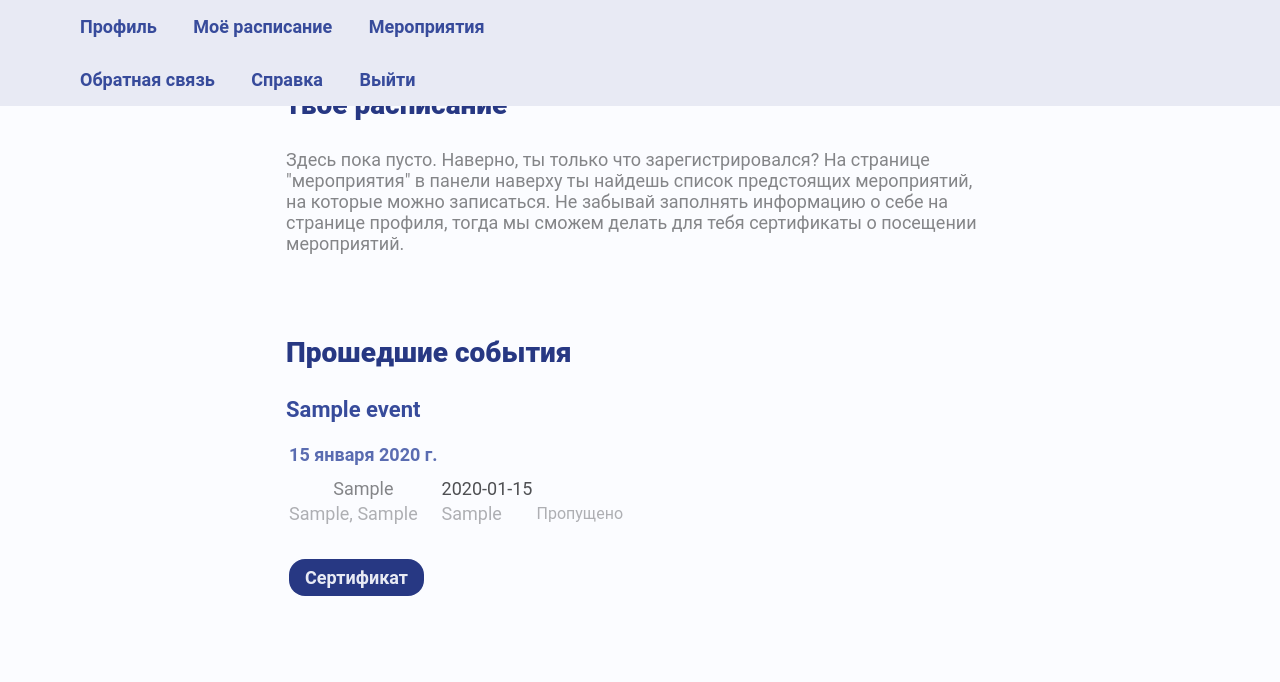
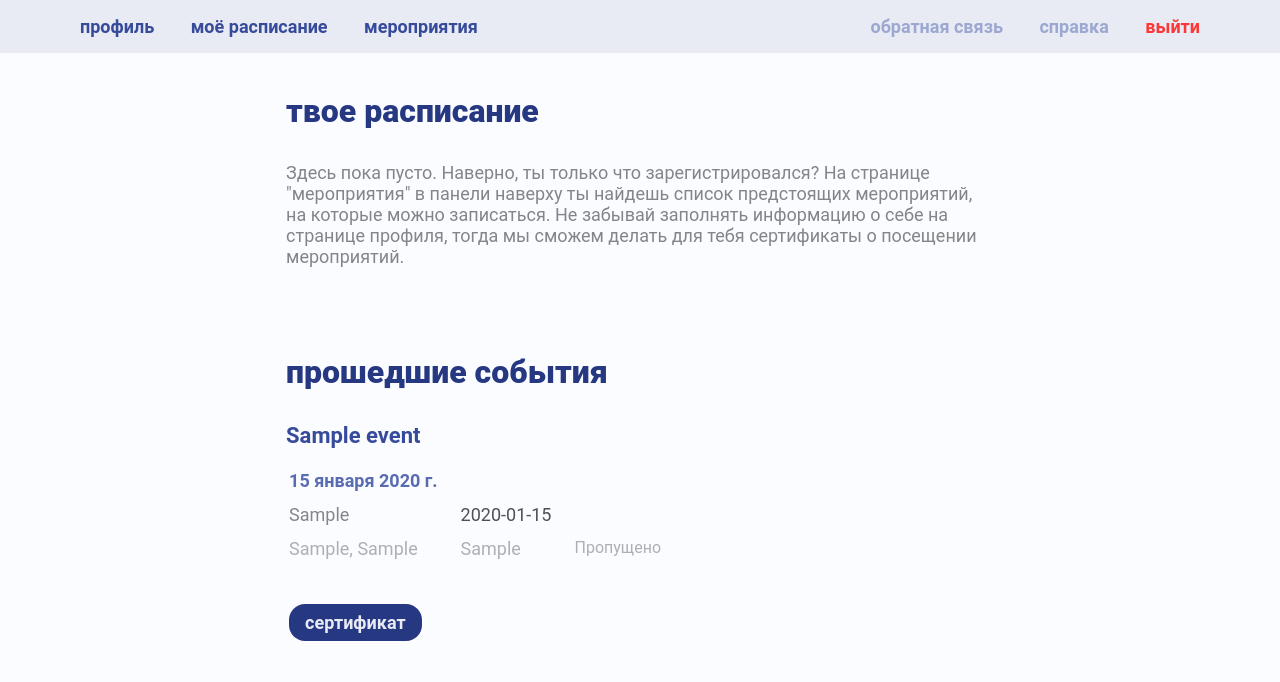
Before and after one commit to yualapshina/registration-system-coursework, a Django app: page /mylist/ in a window 1280 px wide. Shown: the top 682 px of the page. Run offline with Django 5.2, Linux system fonts and the light colour scheme; a user stored in the database is signed in; tables that the repository leaves empty hold one stand-in row (values such as "Sample post"); some web fonts are replaced.

Commit message:
fix #35 main deploy

```diff
--- a/reg_sys_cw/settings.py
+++ b/reg_sys_cw/settings.py
@@ -27,7 +27,6 @@ BASE_DIR = Path(__file__).resolve().parent.parent
 
 # SECURITY WARNING: keep the secret key used in production secret!
 SECRET_KEY = os.getenv("SECRET_KEY")
-# SECRET_KEY = 'lmao'
 
 # SECURITY WARNING: don't run with debug turned on in production!
 DEBUG = False
@@ -67,7 +66,7 @@ ROOT_URLCONF = 'reg_sys_cw.urls'
 TEMPLATES = [
     {
         'BACKEND': 'django.template.backends.django.DjangoTemplates',
-        'DIRS': [BASE_DIR / "templates/"],
+        'DIRS': [os.path.join(BASE_DIR, 'templates')],
         'APP_DIRS': True,
         'OPTIONS': {
             'context_processors': [
--- a/regsys/admin.py
+++ b/regsys/admin.py
@@ -35,10 +35,10 @@ def mass_mail(modeladmin, request, queryset):
                     emails.append(reg.guest.user.username)
     if isinstance(queryset[0], Timetable):
         for tt in queryset:
-            elected.append(str(tt))
+            selected.append(str(tt))
             regs = Registration.objects.filter(timetable=tt)
             for reg in regs:
-                mails.append(reg.guest.user.username)
+                emails.append(reg.guest.user.username)
     if isinstance(queryset[0], Registration):
         for reg in queryset:
             selected.append(str(reg))
--- a/regsys/templates/regsys/timetable.html
+++ b/regsys/templates/regsys/timetable.html
@@ -73,8 +73,7 @@
 								{% if entry.seats_all < 0 %} <span class="text-regular col-base-600">не
 									ограничено</span>
 							{% else %}
-							<span class="text-regular col-base-600">{{ entry.seats_all|subtract:entry.seats_taken }}/{{
-								entry.seats_all }}</span>
+							<span class="text-regular col-base-600">{{ entry.seats_all|subtract:entry.seats_taken }}/{{ entry.seats_all }}</span>
 							{% endif %}
 							{% if entry.repeating %}
 							<span class="text-caption col-base-500"><br>* Мероприятие также проводится в другое
--- a/regsys/urls.py
+++ b/regsys/urls.py
@@ -5,7 +5,7 @@ from django.conf import settings
 from . import views
 
 urlpatterns = [
-    #re_path(r'^static/(?P<path>.*)$', serve,{'document_root': settings.STATIC_ROOT}),
+    re_path(r'^static/(?P<path>.*)$', serve,{'document_root': settings.STATIC_ROOT}),
     path('admin/help/', views.help_admin, name='help_admin'),
     path('admin/', admin.site.urls),
     path('', views.landing, name='landing'),
--- a/regsys/views.py
+++ b/regsys/views.py
@@ -591,8 +591,11 @@ def certificate(request):
     new_pdf = PdfReader(packet)
     template_pdf = PdfReader(open(str(settings.STATIC_ROOT) + '/regsys/template-certificate.pdf', 'rb'))
     output = PdfWriter(response)
-    for i in range(len(template_pdf.pages)):
-        page = template_pdf.pages[i]
+    for i in range(len(new_pdf.pages)):
+        if i > len(template_pdf.pages):
+            page = template_pdf.pages[1]
+        else:
+            page = template_pdf.pages[i]
         page.merge_page(new_pdf.pages[i])
         output.add_page(page)
     output.write(response)
--- a/static/regsys/elements.css
+++ b/static/regsys/elements.css
@@ -25,10 +25,15 @@
   margin-right: 22%;
 }
 
+.blocks_group {
+  margin-top: 52px;
+  width: 100%;
+  display: flex;
+  justify-content: space-evenly;
+}
+
 .block_in_group {
-  margin-top: 52px;
-  margin-left: auto;
-  margin-right: auto;
+  width: 30%;
 }
 
 
@@ -39,19 +44,44 @@
   position: fixed;
   top: 0%;
   left: 0%;
-  width: 100%;
+  right: 0%;
+  width: auto;
   height: auto;
   background-color: #e8eaf4;
   padding-left: 5%;
+  padding-right: 5%;
+  display: flex;
+  justify-content: space-between;
 }
 
-a:link,
-a:visited {
+.navbar_left {
   padding: 16px;
+}
+
+.navbar_right {
+  padding: 16px;
+  color: #9da8d1;
+}
+
+.navbar_right:hover {
+  color: #7786be;
+}
+
+.navbar_logout {
+  padding: 16px;
+  color: #fb3835;
+}
+
+.navbar_logout:hover {
+  color: #f87575;
+}
+
+a {
   display: inline-block;
   color: #374b9b;
   text-decoration: none;
 }
+
 
 a:hover,
 a:active {
@@ -177,7 +207,9 @@ textarea::placeholder {
 }
 
 .text-field__input:disabled,
-textarea:disabled {
+textarea:disabled,
+.text-field__input:disabled:hover,
+textarea:disabled:hover {
   background: #cbccd0;
   cursor: not-allowed;
 }
@@ -327,15 +359,27 @@ fieldset {
 }
 
 /*
-Стили для table - они нам нужны, чтобы красиво выводить готовое расписание.
+Стили для table - они нам нужны, чтобы красиво выводить готовое расписание и лендинг.
 */
-table{
+table {
+  padding-top: 0px;
   padding-bottom: 20px;
+  text-align: left;
+  vertical-align: top;
+}
+
+th {
+  padding-right: 20px;
+  padding-bottom: 10px;
+  text-align: left;
+  vertical-align: middle;
 }
 
 td {
   padding-right: 20px;
-  padding-bottom: 10px;
+  padding-bottom: 20px;
+  text-align: left;
+  vertical-align: top;
 }
 
 .date-header {
--- a/static/regsys/fonts.css
+++ b/static/regsys/fonts.css
@@ -102,6 +102,7 @@
   font-style: normal;
   font-weight: 600;
   font-size: 18px;
+  text-transform: lowercase;
 }
 
 .text-caption {
@@ -115,7 +116,8 @@
   font-family: 'HSE Sans', Roboto;
   font-style: normal;
   font-weight: 900;
-  font-size: 28px;
+  font-size: 32px;
+  text-transform: lowercase;
 }
 
 .text-header-semibold {
```
Also changed, not shown: README.md, static/regsys/images/error.svg (added), static/regsys/images/landing.svg (added), templates/admin/base_site.html (renamed from regsys/templates/admin/base_site.html), 3 other files.
